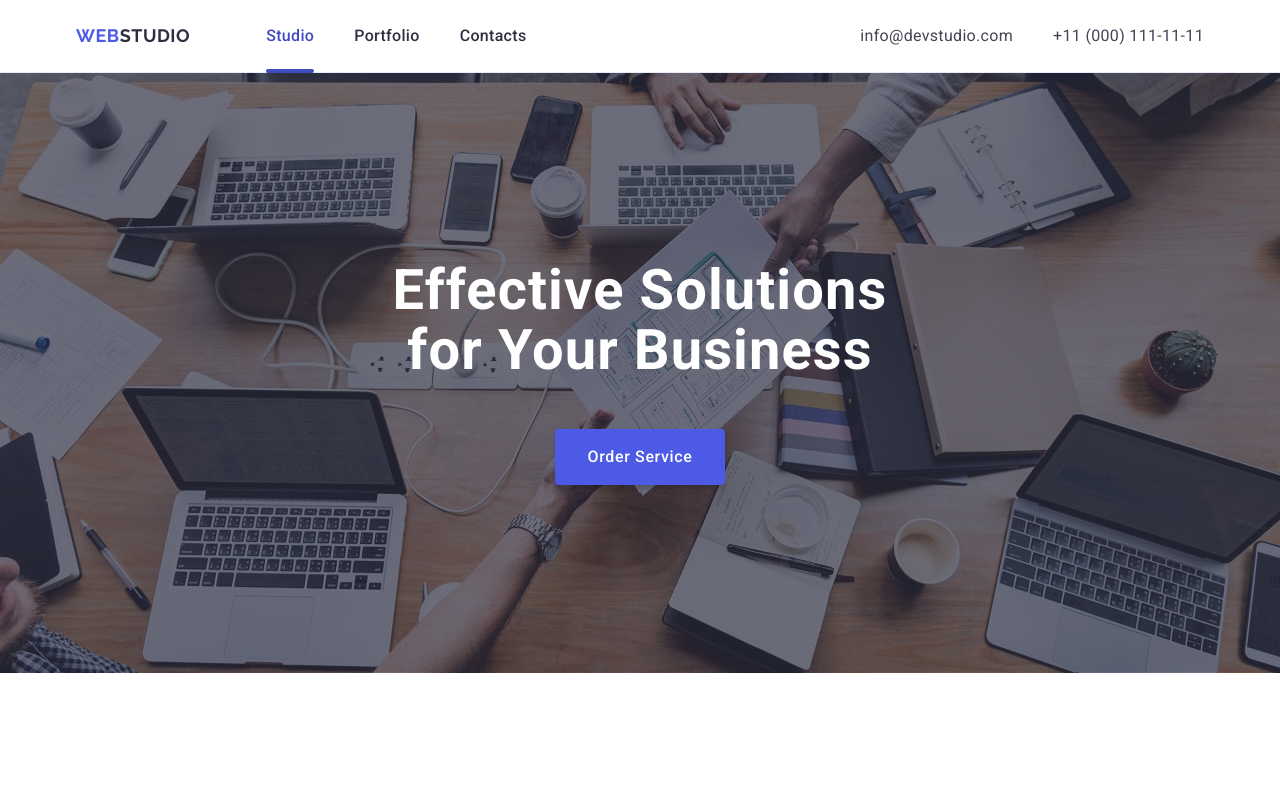
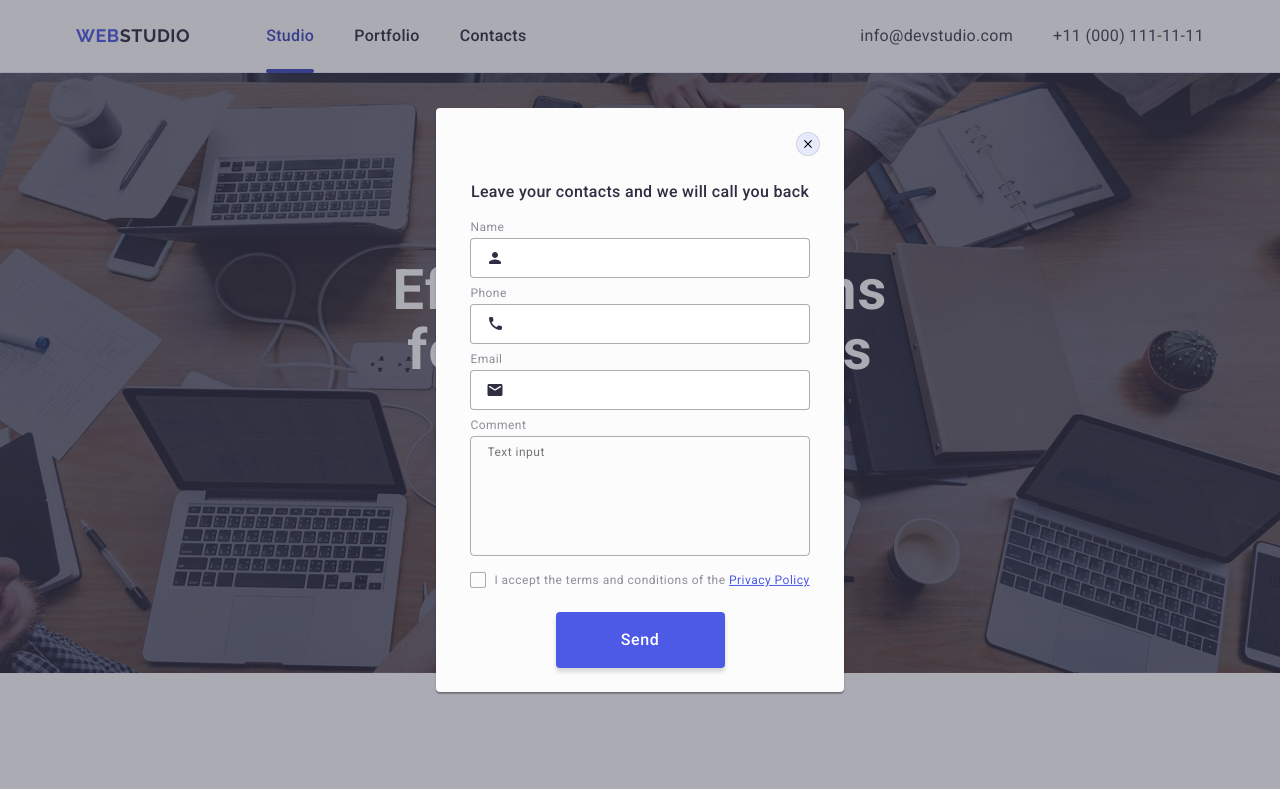
Before and after one commit to anastasiia-kushch/goit-markup-hw-05, a plain HTML site: page index.html in a window 1280 px wide. Shown: the top 789 px of the page. Drawn offline with nearby package versions, Linux system fonts and the light colour scheme.

Commit message:
fix modal

```diff
--- a/css/styles.css
+++ b/css/styles.css
@@ -563,20 +563,27 @@ img {
   align-items: center;
 
   opacity: 0;
+  visibility: hidden;
   pointer-events: none;
 
   transition: var(--trns);
-  transition-property: opacity;
+  transition-property: opacity, visibility;
 
   background-color: var(--modal-overlay-cl);
 }
 
 .modal-overlay.is-open {
   opacity: 1;
+  visibility: visible;
   pointer-events: auto;
 }
 
 .modal {
+  position: absolute;
+  top: 50%;
+  left: 50%;
+  transform: translate(-50%, -50%);
+
   max-width: 408px;
   width: 100%;
   min-height: 584px;
@@ -590,14 +597,20 @@ img {
   flex-direction: column;
   justify-content: center;
   align-items: center;
-  gap: 24px;
 
-  padding: 24px;
+  padding: 72px 24px 24px;
 
   overflow-y: auto;
+
+  transition: var(--trns);
+  transition-property: transform;
 }
 
 .close-btn {
+  position: absolute;
+  top: 24px;
+  right: 24px;
+
   display: inline-flex;
   align-items: center;
   justify-content: center;
@@ -606,24 +619,22 @@ img {
   height: 24px;
   border-radius: 50%;
 
-  margin-left: auto;
-  padding: 0;
-
   border: 1px solid rgba(0, 0, 0, 0.1);
   background-color: var(--accent-cl);
 
   transition: var(--trns);
-  transition-property: background-color;
+  transition-property: background-color, border;
 }
 
 .close-btn-icon {
   transition: var(--trns);
-  transition-property: stroke;
+  transition-property: fill;
 }
 
 .close-btn:hover,
 .close-btn:focus {
-  background-color: var(--primary-brand-cl);
+  background-color: var(--pressed-state-cl);
+  border: none;
 }
 
 .close-btn:hover,
@@ -633,6 +644,8 @@ img {
 
 .modal-text {
   color: var(--dark-cl);
+  text-align: center;
+  margin-bottom: 16px;
 }
 
 .form {
@@ -645,7 +658,6 @@ img {
 .field-wrapper {
   display: flex;
   flex-direction: column;
-  gap: 4px;
   width: 100%;
 }
 
@@ -656,12 +668,37 @@ img {
 .input-label {
   font-size: 12px;
   font-weight: 400;
-  line-height: 1.16;
+  line-height: 1.17;
+  letter-spacing: 0.04em;
+  margin-bottom: 4px;
   color: var(--subtle-text-cl);
 }
 
 .input-wrapper {
   position: relative;
+}
+
+.input-field {
+  display: block;
+
+  width: 100%;
+  height: 40px;
+
+  border-radius: 4px;
+  border: 1px solid var(--modal-overlay-cl);
+  color: var(--dark-cl);
+
+  padding-left: 38px;
+
+  transition: var(--trns);
+  transition-property: border-color;
+
+  outline: transparent;
+}
+
+.input-field:hover,
+.input-field:focus {
+  border-color: var(--primary-brand-cl);
 }
 
 .input-icon {
@@ -677,46 +714,27 @@ img {
   transition-property: fill;
 }
 
-.input-field {
-  display: block;
-
-  width: 100%;
-  min-height: 40px;
-
-  border-radius: 4px;
-  border: 1px solid var(--modal-overlay-cl);
-  color: var(--dark-cl);
-
-  padding: 11px 38px;
-
-  transition: var(--trns);
-  transition-property: border-color;
-
-  outline: none;
-}
-
-.input-field:hover,
-.input-field:focus {
-  border-color: var(--primary-brand-cl);
-}
-
 .input-wrapper:has(.input-field:focus) .input-icon,
 .input-wrapper:has(.input-field:hover) .input-icon {
   fill: var(--primary-brand-cl);
 }
 
 .text-field {
-  width: 360px;
+  width: 100%;
   height: 120px;
 
   padding: 8px 16px;
 
   border-radius: 4px;
-  border: 1px solid var(--modal-overlay-cl);
-  color: var(--dark-cl);
+  border: 1px solid var(--checkbox-cl);
+  font-size: 12px;
+  line-height: 1.17;
+  letter-spacing: 0.04em;
+  color: var(--checkbox-cl);
+  background-color: transparent;
 
   resize: none;
-  outline: none;
+  outline: transparent;
 
   transition: var(--trns);
   transition-property: border-color;
@@ -727,15 +745,24 @@ img {
   border-color: var(--primary-brand-cl);
 }
 
+.field-wrapper.comment {
+  margin-bottom: 16px;
+}
+
 .privacy-agreement {
   display: flex;
   align-items: center;
-  margin-top: 8px;
   margin-right: auto;
   user-select: none;
+  margin-bottom: 24px;
+}
+
+.privacy-text {
   font-size: 12px;
   font-weight: 400;
-  line-height: 1.16;
+  line-height: 1.17;
+  letter-spacing: 0.04em;
+  color: var(--subtle-text-cl);
 }
 
 .privacy-link {
@@ -744,9 +771,13 @@ img {
 }
 
 .form-btn {
-  width: 169px;
+  min-width: 169px;
+  height: 56px;
   padding: 16px 32px;
-  margin-top: 24px;
+
+  font-weight: 500;
+  line-height: 1.5;
+  letter-spacing: 0.04em;
 
   background-color: var(--primary-brand-cl);
   color: var(--white-background-cl);
@@ -762,19 +793,27 @@ img {
   display: inline-flex;
   justify-content: center;
   align-items: center;
+
+  fill: transparent;
+
   width: 16px;
   height: 16px;
+
   margin-right: 8px;
+
   border-radius: 2px;
   border: 1px solid var(--checkbox-cl);
+
   cursor: pointer;
+
   transition: var(--trns);
-  transition-property: border-color, background-color;
+  transition-property: border, background-color, fill;
 }
 
 input[type='checkbox']:checked + .modal-form-checkbox {
-  border-color: transparent;
+  border: none;
   background-color: var(--pressed-state-cl);
+  fill: var(--light-cl);
 }
 .modal-form-checkbox-icon {
   opacity: 0;
--- a/index.html
+++ b/index.html
@@ -433,12 +433,13 @@
                 <form class="subcribe-form">
                     <label class="footer-label" for="email">
                         <input type="email" class="footer-input" name="email" placeholder="E-mail" required>
-                        <button type="submit" class="footer-btn">Subscribe
-                            <svg class="subcribe-icon" width="24" height="24">
-                                <use href="./images/icons.svg#icon-subscribe"></use>
-                            </svg>
-                        </button>
                     </label>
+                    <button type="submit" class="footer-btn">Subscribe
+                        <svg class="subcribe-icon" width="24" height="24">
+                            <use href="./images/icons.svg#icon-subscribe"></use>
+                        </svg>
+                    </button>
+
                 </form>
 
             </div>
@@ -447,9 +448,9 @@
     <!-- #endregion -->
 
     <!-- #region MODAL -->
-    <div class="modal-overlay ">
+    <div class="modal-overlay is-open">
         <div class="modal">
-            <button class="close-btn" aria-label="Modal window close button">
+            <button class="close-btn" type="button" aria-label="Modal window close button">
                 <svg class="close-btn-icon" width="8" height="8">
                     <use href="./images/icons.svg#icon-close"></use>
                 </svg>
@@ -457,55 +458,59 @@
 
             <p class="modal-text">Leave your contacts and we will call you back</p>
 
-            <form action="" class="form">
+            <form class="form">
 
                 <div class="field-wrapper">
-                    <label class="input-label" for="username">Name</label>
+                    <label class="input-label" for="user-name">Name</label>
                     <div class="input-wrapper">
+                        <input class="input-field" type="text" name="user-name" pattern="[a-zA-z]+\s[a-zA-z]+" required>
                         <svg class="input-icon" width="18" height="24">
                             <use href="./images/icons.svg#icon-person"></use>
                         </svg>
-                        <input class="input-field" type="text" name="username" pattern="[a-zA-z]+\s[a-zA-z]+" required>
                     </div>
                 </div>
 
                 <div class="field-wrapper">
                     <label class="input-label" for="phone">Phone</label>
                     <div class="input-wrapper">
+                        <input class="input-field" type="tel" name="phone" pattern="[0-9]{3}-[0-9]{3}-[0-9]{2}-[0-9]{2}"
+                            required>
                         <svg class="input-icon" width="18" height="24">
                             <use href="./images/icons.svg#icon-phone"></use>
                         </svg>
-                        <input class="input-field" type="tel" name="phone" pattern="[0-9]{3}-[0-9]{3}-[0-9]{2}-[0-9]{2}" required>
+
                     </div>
                 </div>
 
                 <div class="field-wrapper">
                     <label class="input-label" for="email">Email</label>
                     <div class="input-wrapper">
+                        <input class="input-field" type="email" name="email">
                         <svg class="input-icon" width="18" height="24">
                             <use href="./images/icons.svg#icon-email"></use>
                         </svg>
-                        <input class="input-field" type="email" name="email">
+
                     </div>
                 </div>
 
-                <div class="field-wrapper">
-                    <label class="input-label" for="comment">Comment</label>
-                    <div class="input-wrapper">
-                        <textarea class="text-field" name="comment"></textarea>
-                    </div>
+                <div class="field-wrapper comment">
+                    <label class="input-label" for="user-comment">Comment</label>
+                    <textarea class="text-field" name="user-comment" placeholder="Text input"></textarea>
                 </div>
 
 
-                <label class="privacy-agreement">
-                    <input class="visually-hidden" type="checkbox" />
+                <div class="privacy-agreement">
+                    <input class="privacy-checkbox visually-hidden" type="checkbox" id="user-privacy" value="true"
+                        name="user-privacy"/>
                     <span class="modal-form-checkbox">
-                        <svg class="modal-form-checkbox-icon" width="10" height="10">
+                        <svg class="modal-form-checkbox-icon" width="10" height="8">
                             <use href="./images/icons.svg#icon-agree"></use>
                         </svg>
                     </span>
-                   <p>I accept the terms and conditions of the <a class="privacy-link" href="">Privacy Policy</a></p>
-                </label>
+                    <label class="privacy-text" for="user-privacy">I accept the terms and conditions of the <a
+                            class="privacy-link" href="">Privacy Policy</a></label>
+
+                </div>
                 <button class="form-btn" type="submit">Send</button>
             </form>
         </div>
```
